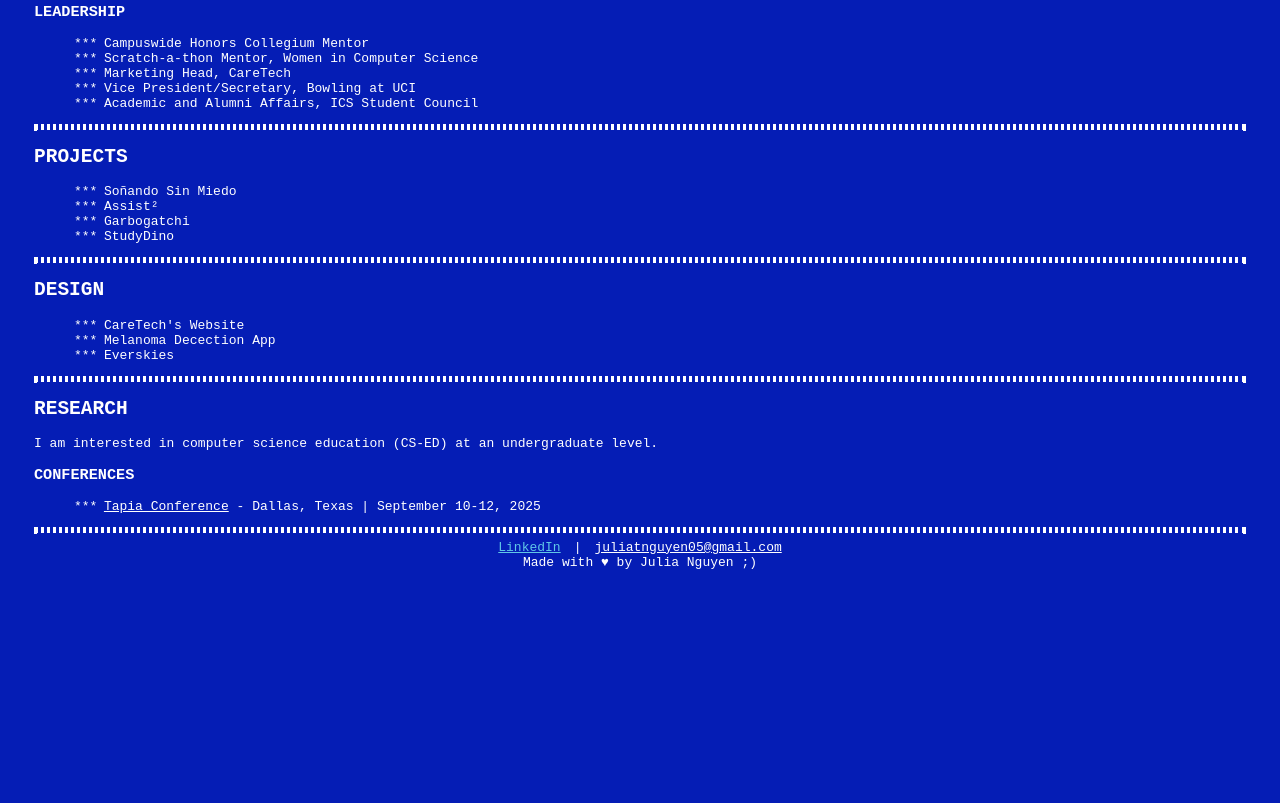
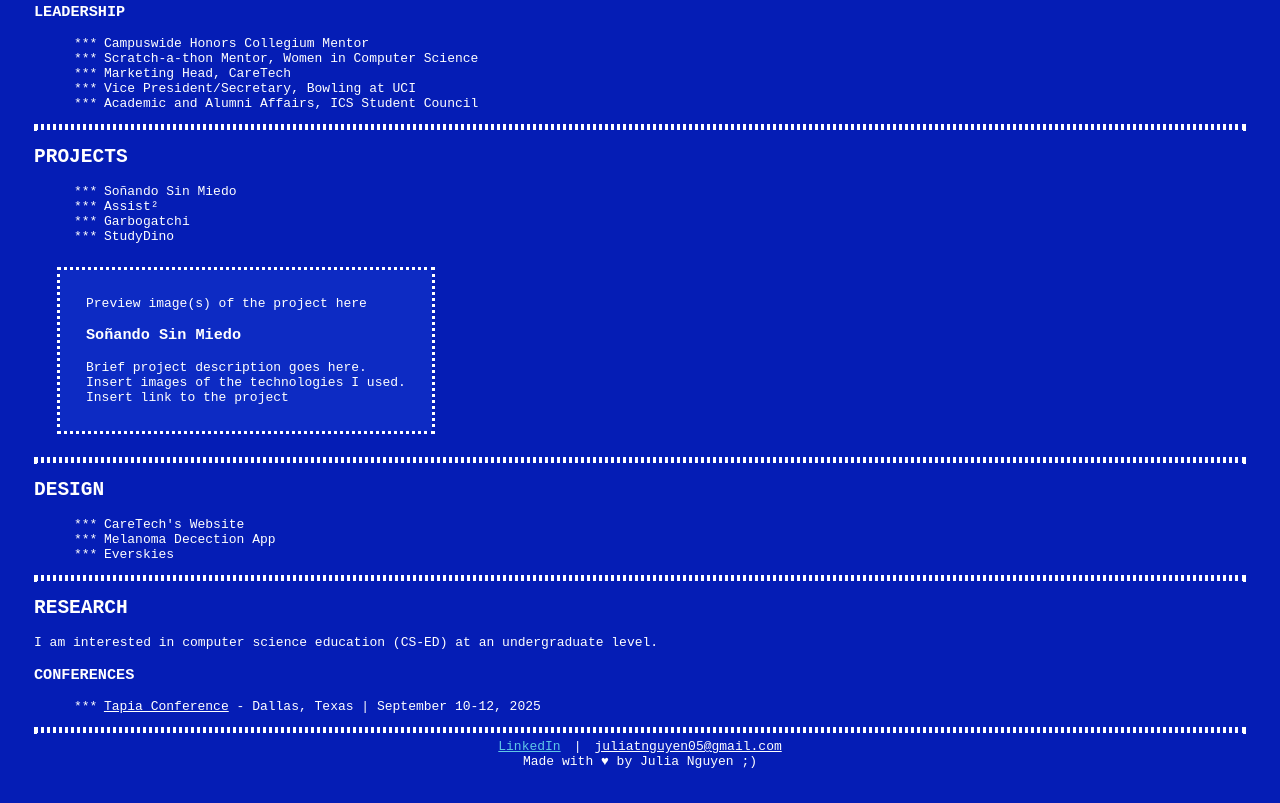
Before and after one commit to jploia/portfolio-2025, a plain HTML site: page portfolio/index.html in a window 1280 px wide. Shown: the part 721-1524 px from the top of the page. Before the commit the page ends 1325 px from the top, so only its background shows below. Drawn offline with Linux system fonts and the light colour scheme.

Commit message:
add project card design

```diff
--- a/portfolio/index.html
+++ b/portfolio/index.html
@@ -39,8 +39,8 @@
                 <ul>
                     <li>University of California, Irvine | <b>Expected Grad. Spring 2027</b></li>
                         <ul>
-                            <p><em>> Bachelors of Science in Software Engineering, minor in Education</em></p>
-                            <p><em>> Campuswide Honors Collegium</em></p>
+                            <p class="li-indent"><em>> Bachelors of Science in Software Engineering, minor in Education</em></p>
+                            <p class="li-indent"><em>> Campuswide Honors Collegium</em></p>
                         </ul>
                     <li>Granada Hills Charter High School | June 2023</li>
                 </ul>
@@ -56,7 +56,7 @@
                 <li>ICS Summer Academy Program Assistant | June 2025 - Aug. 2025</li>
                 <li>Web Developer & Designer, BitHacks | Jan. 2025 - Mar. 2025</li>
                     <ul>
-                        <p><em><a href="https://www.ucibithacks.com/" target="_blank">> BitHacks Website</a></em></p>
+                        <p class="li-indent"><em><a href="https://www.ucibithacks.com/" target="_blank">> BitHacks Website</a></em></p>
                     </ul>
                 <li>Student Parent Orientation Program Staffer | Apr. 2024 - Aug. 2024</li>
             </ul>
@@ -80,6 +80,13 @@
             <li>Garbogatchi</li>
             <li>StudyDino</li>
         </ul>
+        <div class="project-card">
+            <p>Preview image(s) of the project here</p>
+            <h3>Soñando Sin Miedo</h3>
+            <p>Brief project description goes here.</p>
+            <p>Insert images of the technologies I used.</p>
+            <a>Insert link to the project</a>
+        </div>
         <hr>
     </div>
     <div id="design">
--- a/portfolio/styles.css
+++ b/portfolio/styles.css
@@ -60,6 +60,10 @@ li::before {
 }
 
 li:hover {
+    background-color: #041374;
+}
+
+.li-indent:hover {
     background-color: #041374;
 }
 
@@ -128,6 +132,10 @@ li:hover {
     gap: 1rem;
 }
 
-.ul-indent {
-    content: ">" !important;
+.project-card {
+    background-color: #0d2bc3;
+    outline: dotted white;
+    width: fit-content;
+    padding: 2rem;
+    margin: 2rem;
 }
```
